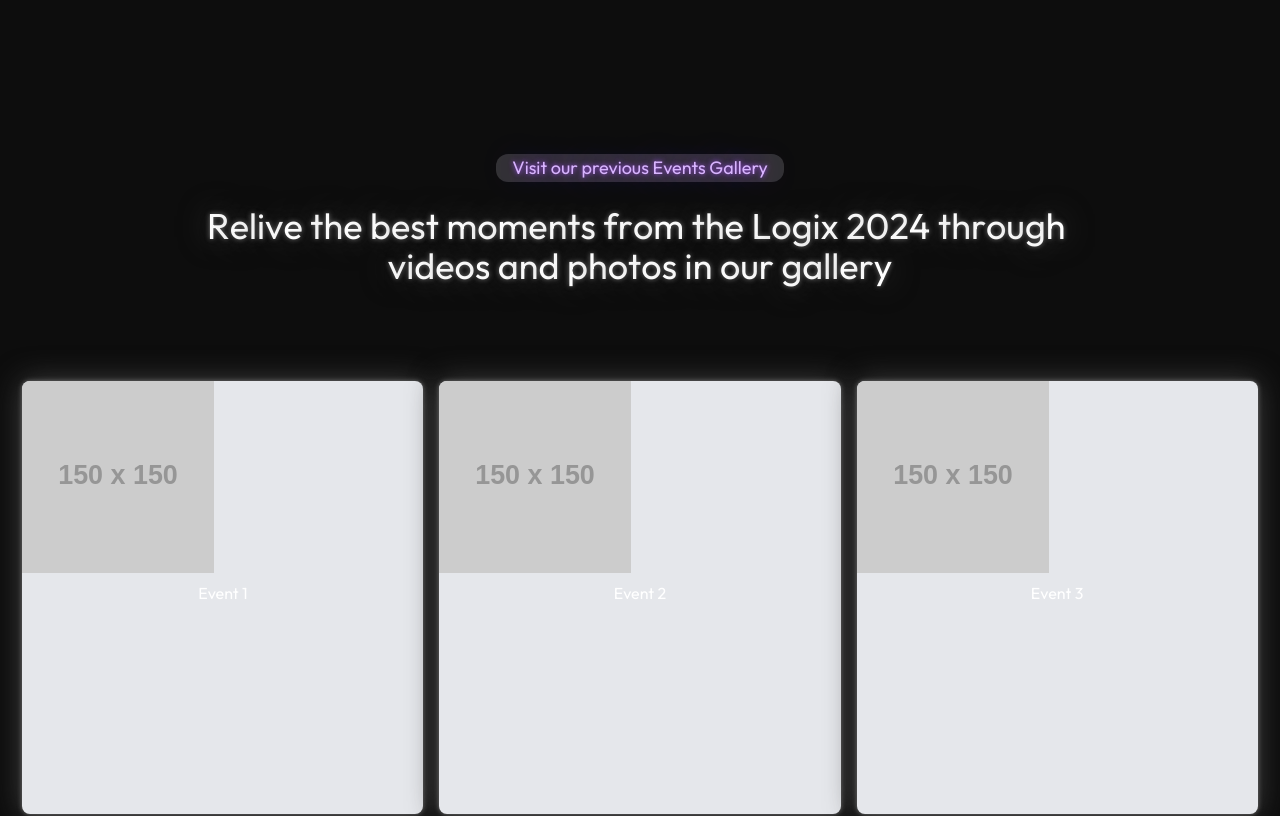
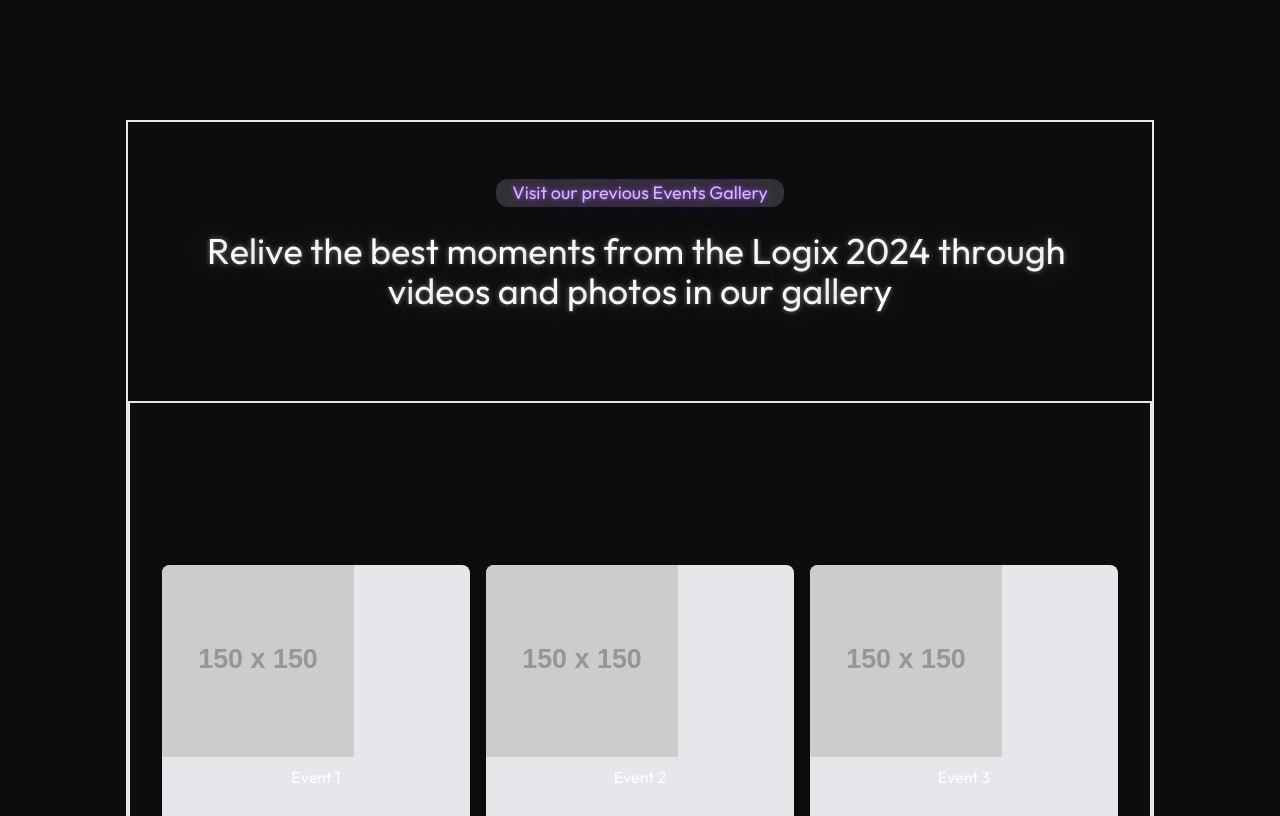
Before and after one commit to Tanmay-vats-sharma/Logix, a React (Vite) app in the folder Logix_Frontend/: page /events in a window 1280 px wide. Shown: the part 920-1736 px from the top of the page. Built offline with nearby package versions, Linux system fonts and the light colour scheme; a web font is replaced by a local one; what tailwindcss-motion would draw is missing.

Commit message:
Revert "minor changes in event gallery"
This reverts commit 63f49729f1ea941c2deff9940a44287ce90a1e0d.

```diff
--- a/Logix_Frontend/src/components/pages/eventPage/Past Events/PastEventsGallery.jsx
+++ b/Logix_Frontend/src/components/pages/eventPage/Past Events/PastEventsGallery.jsx
@@ -4,8 +4,7 @@
 import SliderModal from "./Slidermodal";
 
 const PastEvents = () => {
-  const block1 = useObserver({ once: false });
-  const block2 = useObserver({ once: false });
+  const { ref, isVisible } = useObserver({ once: false });
   const [isModelOpen, setIsModelOpen] = useState(false);
   const [activeEvent, setActiveEvent] = useState(null);
 
@@ -52,14 +51,10 @@
   };
 
   return (
-    <section className="min-h-[160vh] lg:min-h-[100vh] max-w-[100vw] mt-10">
-      <div className="h-[160vh] lg:h-[100vh] w-[100%]  flex  flex-col justify-evenly items-center ">
-        <div
-          ref={block1.ref}
-          className="h-[35vh] w-[99vw] lg:w-[75vw] flex flex-col justify-center items-center"
-        >
-          {block1.isVisible && (
-            <>
+    <section ref={ref} className="min-h-[160vh]  max-w-[100vw] mt-10">
+      {isVisible && (
+        <div className="h-[160vh] lg:h-[125vh] w-[100%] border-2 flex  flex-col justify-center items-center ">
+          <div className="h-[35vh] w-[99vw] lg:w-[75vw] flex flex-col justify-center items-center">
             <div className="bg-[#333] text-purple-300 neon-purple-text py-1 lg:py-0 px-4 rounded-xl flex justify-center items-center text-xl sm:text-3xl lg:text-lg mb-6 box-border motion-scale-in-[0.05] sm:motion-scale-in-[0.06] md:motion-scale-in-[0.08] lg:motion-translate-x-in-[-3%] motion-translate-y-in-[-4%] motion-duration-[4000ms] motion-delay-[100ms] lg:motion-translate-x-0 sm:translate-x-0">
               Visit our previous Events Gallery
             </div>
@@ -90,33 +85,26 @@
                 photos in our gallery
               </TextEffect>
             </div>
-            </>
-          )}
           </div>
 
-        <div className=" flex flex-col lg:flex-row h-[125vh] lg:h-[85vh] w-[99vw] lg:w-[99vw] gap-4 justify-center items-center p-4">
+          <div className=" flex flex-col lg:flex-row h-[125vh] lg:h-[90vh] border-2 w-[99vw] lg:w-[80vw] gap-4 justify-center items-center p-8">
             {events.map((event) => (
-            <div ref={block2.ref} className="h-[60%] w-[100%] lg:h-[95%]">
-              {block2.isVisible && (
               <div
                 key={event.id}
                 onClick={() => handleOpenModel(event)}
-                  className="h-[60%] w-[100%] lg:h-[85%] cursor-pointer bg-gray-200 neon-neutral-shadow rounded-lg overflow-hidden shadow-xl transition-shadow motion-translate-x-in-[-105%] motion-translate-y-in-[0%] motion-duration-[1000ms] motion-delay-[200ms] motion-delay-[0ms]/translate motion-ease-linear"
+                className="h-[60%] w-[100%] cursor-pointer bg-gray-200 rounded-lg overflow-hidden shadow-lg hover:shadow-xl transition-shadow"
               >
-                  <>
                 <img
                   src={event.thumbnail}
                   alt={event.title}
                   className="w-48 h-48 object-cover"
                 />
                 <p className="text-center p-2">{event.title}</p>
-                  </>
-                </div>
-              )}
               </div>
             ))}
           </div>
         </div>
+      )}
 
       {isModelOpen && (
         <SliderModal
--- a/Logix_Frontend/src/components/pages/eventPage/Past Events/Slidermodal.jsx
+++ b/Logix_Frontend/src/components/pages/eventPage/Past Events/Slidermodal.jsx
@@ -31,14 +31,12 @@
   const handelCloseModel = () => {
     setIsModelOpen(false);
     setActiveEvent(null);
-    document.getElementById("content").classList.remove("pointer-events-none");
   };
   return (
     <>
       {ismodelOpen && (
         <div
-          id="content"
-          className=" fixed inset-0 bg-black bg-opacity-50 flex justify-center items-center z-50"
+          className="fixed inset-0 bg-black bg-opacity-50 flex justify-center items-center z-50"
           onClick={handelCloseModel}
         >
           <div
```
Lines whose indentation alone changed are shown as unchanged.
